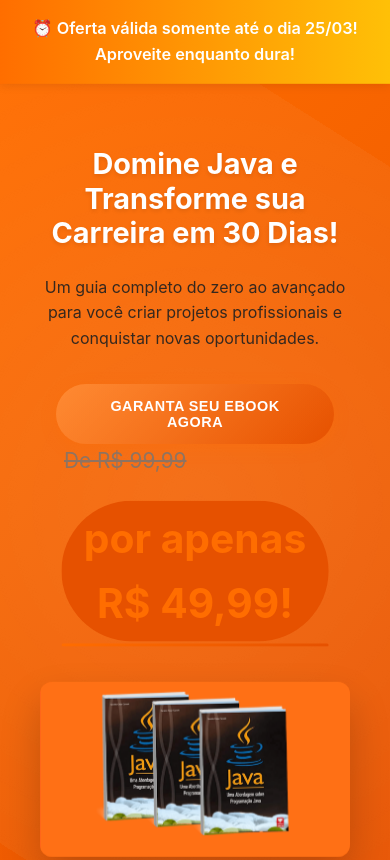
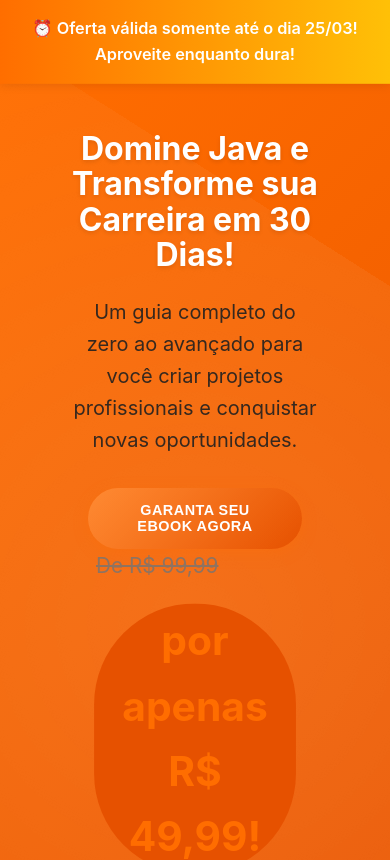
Before and after one commit to gabrielponde/landing-page-conversao, a Next.js app: page / in a window 390 px wide. Shown: the top 860 px of the page. Built offline with nearby package versions, Linux system fonts and the light colour scheme.

Commit message:
Ajustes no css

```diff
--- a/src/app/styles.css
+++ b/src/app/styles.css
@@ -1,4 +1,4 @@
-/* styles.css - Estilos Globais Modernos  */
+/* styles.css - Estilos Globais Modernos com fundo branco */
 :root {
   --primary: #FF6D00;       /* Laranja vibrante */
   --primary-dark: #E65100;  /* Laranja mais escuro */
@@ -17,33 +17,18 @@
   --gradient: linear-gradient(135deg, var(--primary) 0%, var(--primary-dark) 100%);
 }
 
-
-/* Ajustes específicos para Safari no iOS */
-@supports (-webkit-touch-callout: none) {
-  .hero {
-    height: -webkit-fill-available;
-    min-height: -webkit-fill-available;
-    padding-bottom: env(safe-area-inset-bottom);
-  }
-}
-
 * {
   margin: 0;
   padding: 0;
   box-sizing: border-box;
 }
 
-html {
-  -webkit-text-size-adjust: 100%; /* Previne ajuste de texto no iOS */
-}
-
 body {
   font-family: 'Inter', -apple-system, BlinkMacSystemFont, sans-serif;
   line-height: 1.6;
   color: var(--text);
-  background-color: var(--light);
+  background-color: var(--light); /* Fundo sempre branco */
   scroll-behavior: smooth;
-  overflow-x: hidden;
 }
 
 h1, h2, h3, h4 {
@@ -175,17 +160,15 @@
 
 /* Hero Section - Com gradiente animado */
 .hero {
-  height: 100svh;
-  min-height: -webkit-fill-available;
-  max-height: 100dvh;
-  padding: 0;
-  margin: 0;
+  height: auto;
+  min-height: 100vh;
+  padding: 4rem 2rem;
   background: var(--gradient);
   color: white;
   position: relative;
   overflow: hidden;
   display: flex;
-  flex-direction: column;
+  align-items: center;
 }
 
 .hero::before {
@@ -200,7 +183,6 @@
   z-index: 0;
 }
 
-
 @keyframes rotate {
   from { transform: rotate(0deg); }
   to { transform: rotate(360deg); }
@@ -214,29 +196,22 @@
 }
 
 .hero-content {
-  flex: 1;
   width: 100%;
   max-width: 1280px;
   margin: 0 auto;
   display: flex;
-  flex-direction: column;
-  justify-content: safe center;
+  flex-direction: row;
   align-items: center;
-  padding: max(env(safe-area-inset-top), 1rem) 1.5rem max(env(safe-area-inset-bottom), 1rem);
-  position: relative;
-  z-index: 1;
-  gap: 2rem;
-}
-
-
-.hero-text {
-  width: 100%;
-  text-align: center;
-  animation: fadeInUp 0.8s ease-out;
+  justify-content: space-between;
+  gap: 3rem;
   position: relative;
   z-index: 1;
 }
 
+.hero-text {
+  flex: 1;
+  animation: fadeInUp 0.8s ease-out;
+}
 
 @keyframes fadeInUp {
   from { opacity: 0; transform: translateY(20px); }
@@ -244,20 +219,18 @@
 }
 
 .hero h1 {
-  font-size: clamp(1.75rem, 5vw, 3rem);
+  font-size: clamp(2rem, 5vw, 3.5rem);
   margin-bottom: 1.5rem;
   color: white;
-  line-height: 1.2;
+  line-height: 1.1;
   text-shadow: 0 2px 4px rgba(0, 0, 0, 0.1);
 }
 
 .subheading {
-  font-size: clamp(1rem, 3vw, 1.25rem);
+  font-size: 1.25rem;
   margin-bottom: 2rem;
   opacity: 0.9;
   max-width: 600px;
-  margin-left: auto;
-  margin-right: auto;
 }
 
 .price-details {
@@ -299,24 +272,13 @@
   100% { transform: translateY(0px); }
 }
 
-.hero-image {
-  width: 100%;
-  max-width: 500px;
-  display: flex;
-  justify-content: center;
-  align-items: center;
-  animation: float 6s ease-in-out infinite;
-}
-
 .ebook-image {
-  width: 100%;
-  max-height: min(60vh, 450px);
+  max-height: 450px;
   border-radius: 12px;
   box-shadow: 0 20px 40px rgba(0, 0, 0, 0.2);
   transition: var(--transition);
-  object-fit: contain;
+  transform-style: preserve-3d;
 }
-
 
 .ebook-image:hover {
   transform: scale(1.05) rotateY(10deg);
@@ -903,14 +865,125 @@
   color: rgba(255, 255, 255, 0.7);
 }
 
-/* Previne o zoom em inputs no iOS */
-@media screen and (max-width: 767px) {
-  input, select, textarea {
-    font-size: 16px !important;
+/* Responsividade */
+@media (max-width: 1024px) {
+  .price-book {
+    flex-direction: column;
+    text-align: center;
+  }
+
+  .price-details {
+    text-align: center;
+  }
+
+  .benefits-list {
+    display: inline-block;
+    text-align: left;
   }
 }
 
-/* Responsividade */
+@media (max-width: 768px) {
+  .hero-content {
+    flex-direction: column;
+  }
+
+  .hero-text {
+    text-align: center;
+    margin-bottom: 2rem;
+  }
+
+  .price-details {
+    text-align: center;
+  }
+
+  .benefits-list {
+    display: inline-block;
+    text-align: left;
+  }
+
+  section {
+    padding: 3rem 0;
+  }
+
+  .timer {
+    flex-wrap: wrap;
+  }
+
+  .timer-item {
+    min-width: 80px;
+    padding: 1rem 0.5rem;
+  }
+}
+
+@media (max-width: 480px) {
+  .cta-button {
+    padding: 0.9rem 1.8rem;
+    font-size: 0.9rem;
+  }
+
+  .hero {
+    padding: 3rem 0;
+  }
+
+  .price-book {
+    padding: 2rem 1.5rem;
+  }
+
+  .faq-question {
+    padding: 1.2rem;
+    font-size: 1rem;
+  }
+
+  .footer {
+    padding: 2rem 0;
+  }
+}
+
+/* Animações extras */
+@keyframes fadeIn {
+  from { opacity: 0; }
+  to { opacity: 1; }
+}
+
+/* Efeito de flutuação para elementos importantes */
+.float-element {
+  animation: float 6s ease-in-out infinite;
+}
+
+/* Efeito de brilho para destaques */
+.glow {
+  animation: glow 2s ease-in-out infinite alternate;
+}
+
+@keyframes glow {
+  from { box-shadow: 0 0 5px rgba(255, 109, 0, 0.5); }
+  to { box-shadow: 0 0 20px rgba(255, 109, 0, 0.8); }
+}
+
+/* Tooltip para informações adicionais */
+.tooltip {
+  position: relative;
+  display: inline-block;
+  cursor: pointer;
+}
+
+.tooltip:hover::after {
+  content: attr(data-tooltip);
+  position: absolute;
+  bottom: 100%;
+  left: 50%;
+  transform: translateX(-50%);
+  background-color: var(--dark);
+  color: white;
+  padding: 0.5rem 1rem;
+  border-radius: 6px;
+  font-size: 0.9rem;
+  white-space: nowrap;
+  z-index: 10;
+  margin-bottom: 0.5rem;
+}
+
+/* Responsividade - Ajustes de Margem */
 @media (max-width: 1024px) {
   .price-book {
     flex-direction: column;
@@ -932,15 +1005,13 @@
 @media (max-width: 768px) {
   .hero-content {
     flex-direction: column;
-    padding: max(env(safe-area-inset-top), 1rem) 1rem max(env(safe-area-inset-bottom), 1rem);
+    padding: 0 2rem; /* Aumentei o padding */
   }
 
-  .hero-text, .hero-image {
-    width: 100%;
-  }
-
-  .ebook-image {
-    max-height: 50vh;
+  .hero-text {
+    text-align: center;
+    margin-bottom: 2rem;
+    padding: 0 1rem; /* Adicionado padding */
   }
 
   .price-details {
@@ -980,22 +1051,6 @@
 }
 
 @media (max-width: 480px) {
-  .hero {
-    padding: 6rem 1rem 2rem;
-  }
-
-  .hero h1 {
-    font-size: 1.8rem;
-  }
-
-  .subheading {
-    font-size: 1rem;
-  }
-
-  .ebook-image {
-    max-height: 300px;
-  }
-
   .cta-button {
     padding: 0.9rem 1.8rem;
     font-size: 0.9rem;
@@ -1035,100 +1090,3 @@
     padding: 1.5rem 1rem; /* Padding ajustado */
   }
 }
-
-/* Animações */
-@keyframes fadeInUp {
-  from { opacity: 0; transform: translateY(20px); }
-  to { opacity: 1; transform: translateY(0); }
-}
-
-@keyframes float {
-  0% { transform: translateY(0px); }
-  50% { transform: translateY(-15px); }
-  100% { transform: translateY(0px); }
-}
-
-/* Efeito de flutuação para elementos importantes */
-.float-element {
-  animation: float 6s ease-in-out infinite;
-}
-
-/* Efeito de brilho para destaques */
-.glow {
-  animation: glow 2s ease-in-out infinite alternate;
-}
-
-@keyframes glow {
-  from { box-shadow: 0 0 5px rgba(255, 109, 0, 0.5); }
-  to { box-shadow: 0 0 20px rgba(255, 109, 0, 0.8); }
-}
-
-/* Ajustes específicos para iPhone em landscape */
-@media screen and (orientation: landscape) and (max-height: 600px) {
-  .hero {
-    height: auto;
-    min-height: 100svh;
-  }
-
-  .hero-content {
-    flex-direction: row;
-    align-items: center;
-    padding-top: 3rem;
-    padding-bottom: 3rem;
-  }
-
-  .hero-text, .hero-image {
-    flex: 1;
-  }
-
-  .ebook-image {
-    max-height: 60vh;
-  }
-}
-
-/* Correção para Safari < 15.4 */
-@supports not (height: 100svh) {
-  .hero {
-    height: -webkit-fill-available;
-  }
-}
-
-/* Ajustes para telas muito pequenas */
-@media (max-height: 600px) {
-  .hero h1 {
-    font-size: 1.5rem !important;
-    margin-bottom: 1rem !important;
-  }
-
-  .subheading {
-    font-size: 0.9rem !important;
-    margin-bottom: 1rem !important;
-  }
-
-  .ebook-image {
-    max-height: 40vh !important;
-  }
-}
-
-/* Tooltip para informações adicionais */
-.tooltip {
-  position: relative;
-  display: inline-block;
-  cursor: pointer;
-}
-
-.tooltip:hover::after {
-  content: attr(data-tooltip);
-  position: absolute;
-  bottom: 100%;
-  left: 50%;
-  transform: translateX(-50%);
-  background-color: var(--dark);
-  color: white;
-  padding: 0.5rem 1rem;
-  border-radius: 6px;
-  font-size: 0.9rem;
-  white-space: nowrap;
-  z-index: 10;
-  margin-bottom: 0.5rem;
-}
```
